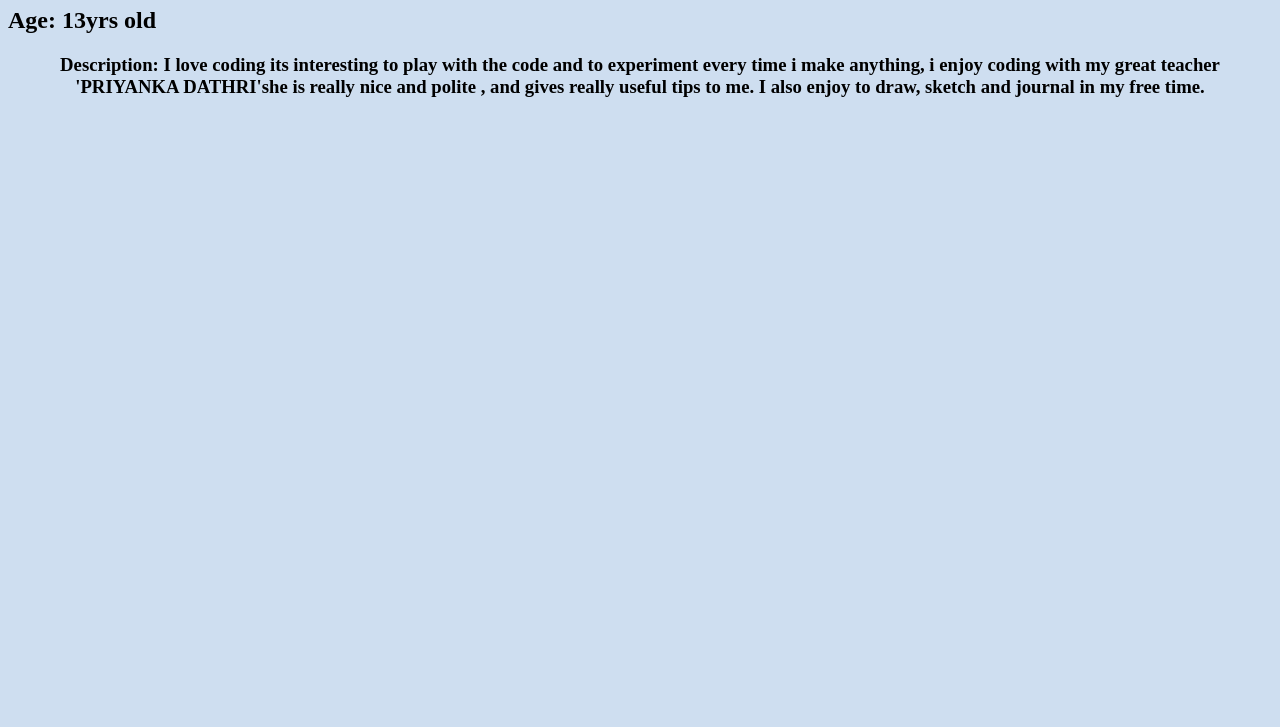
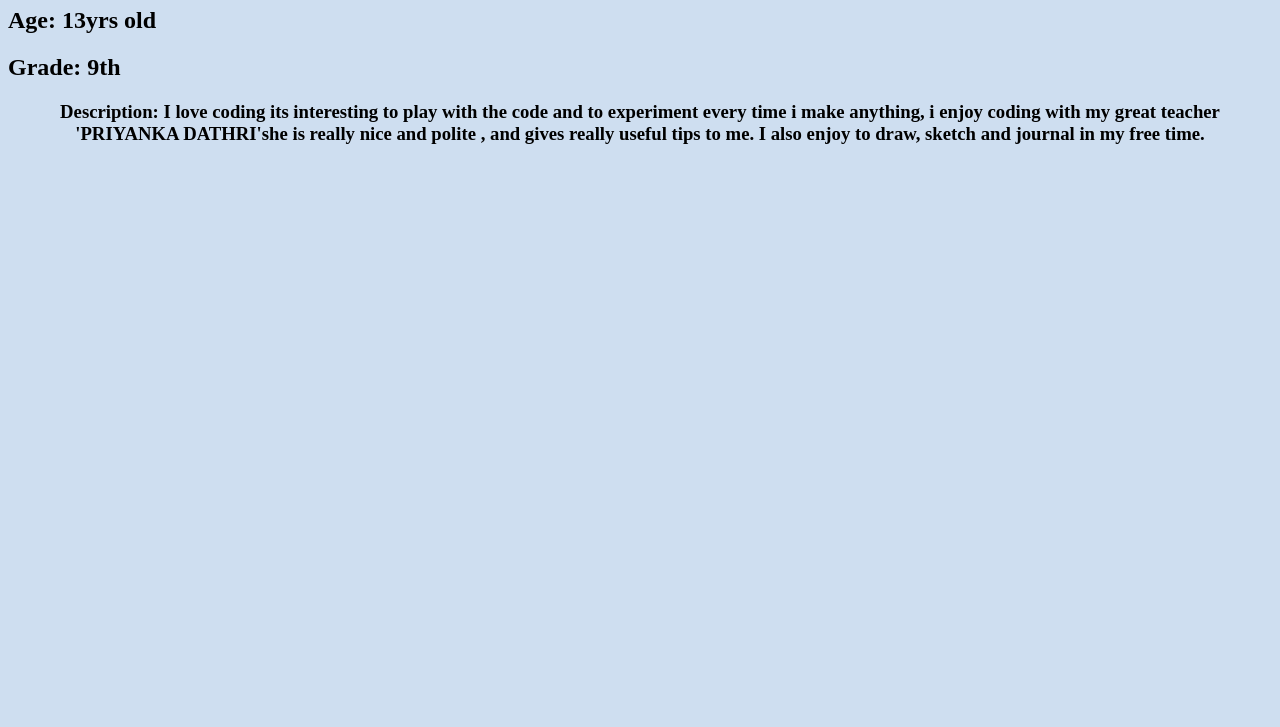
Before and after one commit to SnehaMostra/class67, a plain HTML site: page aboutme.html in a window 1280 px wide. Shown: the part 73-800 px from the top of the page. Drawn offline with Linux system fonts and the light colour scheme.

Commit message:
added grade

```diff
--- a/aboutme.html
+++ b/aboutme.html
@@ -11,6 +11,7 @@
      <h1> SNEHA </h1>
 
     <h2>Age: 13yrs old</h2>
+    <h2>Grade: 9th </h2>
 
     <h3>
         <p>Description: I love coding its interesting to play with the code and to experiment every time
```
